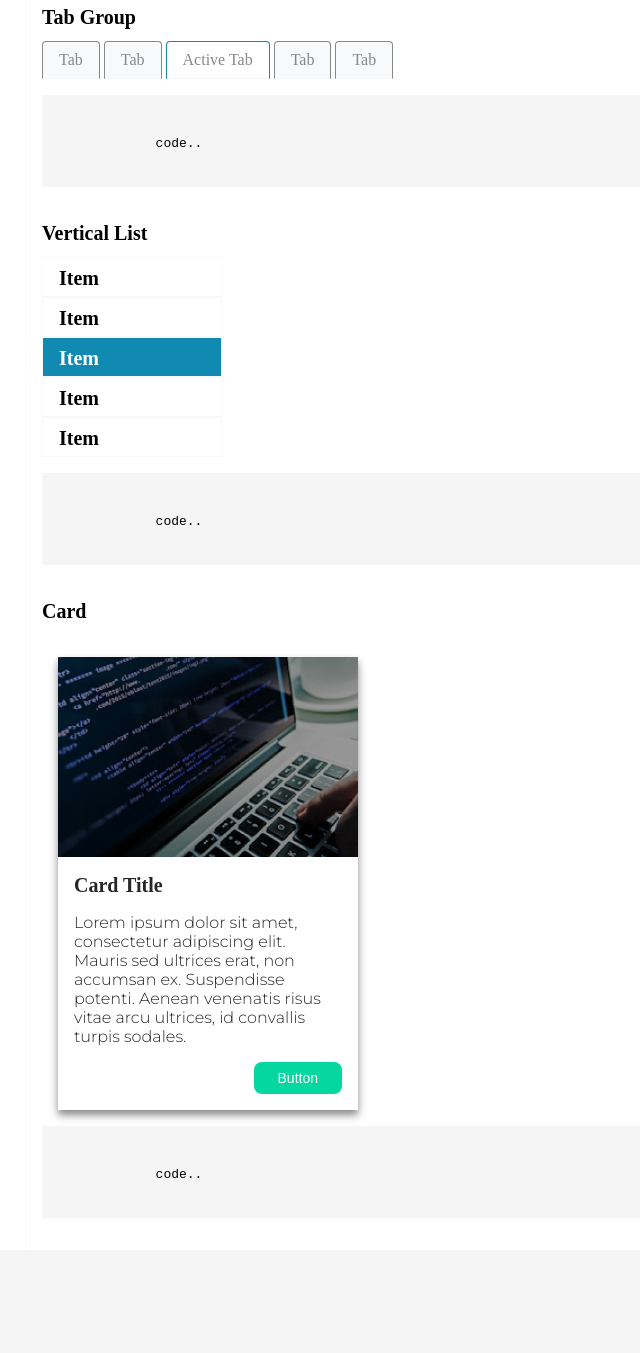
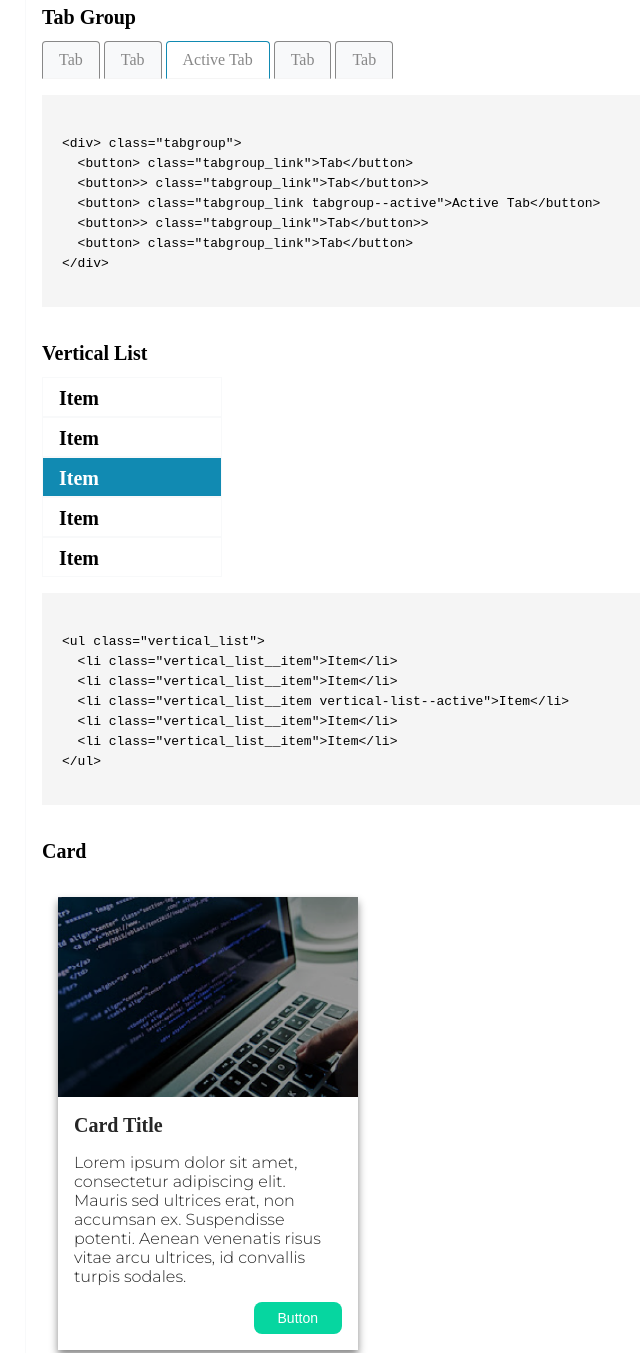
Before and after one commit to kenqefh/component-library-flexbox, a plain HTML site: page blocks.html in a window 1280 px wide. Shown: the part 827-2180 px from the top of the page, without its empty margins (335-975 px from the left). Before the commit the page ends 2077 px from the top, so only its background shows below. Drawn offline with Linux system fonts and the light colour scheme; a web font is replaced by a local one.

Commit message:
all done - first version

```diff
--- a/blocks.html
+++ b/blocks.html
@@ -90,7 +90,13 @@
             </div>
           </div>
           <pre class="code"><code>
-            code..
+&lt;div&gt; class="tabgroup"&gt;
+  &lt;button&gt; class="tabgroup_link"&gt;Tab&lt;/button&gt;
+  &lt;button&gt;&gt; class="tabgroup_link"&gt;Tab&lt;/button&gt;&gt;
+  &lt;button&gt; class="tabgroup_link tabgroup--active"&gt;Active Tab&lt;/button&gt;
+  &lt;button&gt;&gt; class="tabgroup_link"&gt;Tab&lt;/button&gt;&gt;
+  &lt;button&gt; class="tabgroup_link"&gt;Tab&lt;/button&gt;
+&lt;/div&gt;
           </code></pre>
         </article>
 
@@ -106,7 +112,13 @@
             </ul>
           </div>
           <pre class="code"><code>
-            code..
+&lt;ul class="vertical_list"&gt;
+  &lt;li class="vertical_list__item"&gt;Item&lt;/li&gt;
+  &lt;li class="vertical_list__item"&gt;Item&lt;/li&gt;
+  &lt;li class="vertical_list__item vertical-list--active"&gt;Item&lt;/li&gt;
+  &lt;li class="vertical_list__item"&gt;Item&lt;/li&gt;
+  &lt;li class="vertical_list__item"&gt;Item&lt;/li&gt;
+&lt;/ul&gt;
           </code></pre>
         </article>
 
@@ -128,7 +140,19 @@
             </div>
           </div>
           <pre class="code"><code>
-            code..
+&lt;div&gt; class="card"&gt;
+  &lt;img class="card__img" src="images/background.png" alt="" /&gt;
+  &lt;h4&gt; class="card__title"&gt;Card Title&lt;/h4&gt;
+  &lt;p&gt; class="card__text"&gt;
+    Lorem ipsum dolor sit amet, consectetur adipiscing elit. Mauris
+    sed ultrices erat, non accumsan ex. Suspendisse potenti. Aenean
+    venenatis risus vitae arcu ultrices, id convallis turpis
+    sodales.
+  &lt;/p&gt;
+  &lt;button&gt; class="button button__success card__button"&gt;
+    &lt;span&gt; class="button__span"&gt;Button&lt;/span&gt;
+  &lt;/button&gt;
+&lt;/div&gt;
           </code></pre>
         </article>
       </section>
```
Also changed, not shown: elements.html (+25 -4 lines).
